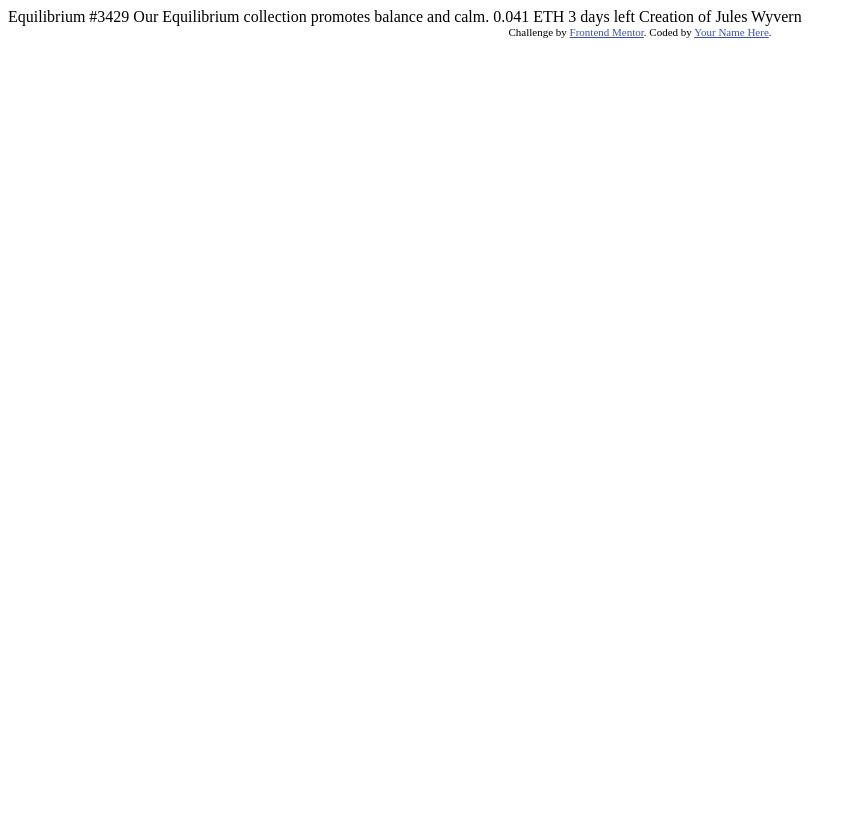
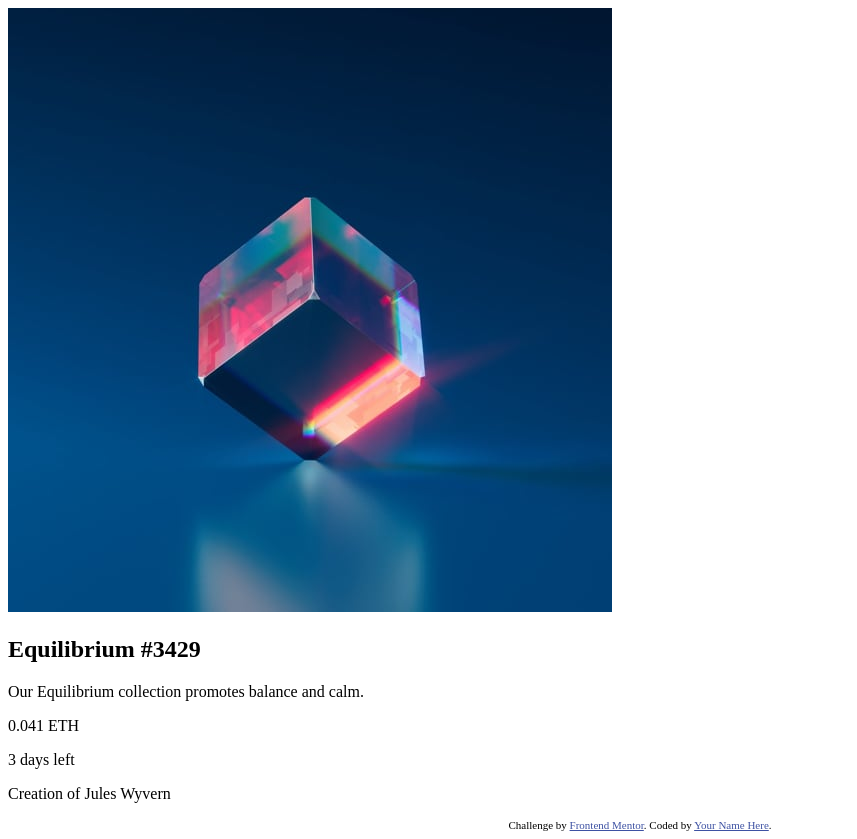
Before and after one commit to dineshsutihar/NFT-ReviewCard, a plain HTML site: page index.html in a window 1280 px wide. Shown: the whole page, without its empty margins (0-857 px from the left). Before the commit the page ends 800 px from the top, so only its background shows below. Drawn offline with Linux system fonts and the light colour scheme.

Commit message:
Add NFT preview card component to index.html

```diff
--- a/index.html
+++ b/index.html
@@ -3,31 +3,47 @@
 <head>
   <meta charset="UTF-8">
   <meta name="viewport" content="width=device-width, initial-scale=1.0"> <!-- displays site properly based on user's device -->
+  <link rel="stylesheet" href="style.css">
 
   <link rel="icon" type="image/png" sizes="32x32" href="./images/favicon-32x32.png">
 
   <title>Frontend Mentor | NFT preview card component</title>
-
-  <!-- Feel free to remove these styles or customise in your own stylesheet 👍 -->
-  <style>
-    .attribution { font-size: 11px; text-align: center; }
-    .attribution a { color: hsl(228, 45%, 44%); }
-  </style>
 </head>
 <body>
-
-  Equilibrium #3429
+<main class="container">
+  <div class="card">
+    <div class="card_image">
+      <img src="./images/image-equilibrium.jpg" alt="Equilibrium">
+    </div>
+    <div class="card_content">
+      <div class="card_content--title">
+        <h2 class="card_content--title-name">Equilibrium #3429</h2>
+      </div>
+      <p class="card__content--description">
+        Our Equilibrium collection promotes balance and calm.
+      </p>
+      <div class="card__content--price">
+        <p class="card__content--price-amount">0.041 ETH</p>
+        <p class="card__content--price-days">3 days left</p>
+      </div>
+      <div class="card__content--creator">
+        <p class="card__content--creator-name">Creation of Jules Wyvern</p>
+      </div>
+    </div>
+  </div>
+  <!-- Equilibrium #3429
 
   Our Equilibrium collection promotes balance and calm.
 
   0.041 ETH
   3 days left
 
-  Creation of Jules Wyvern
+  Creation of Jules Wyvern -->
+</main>
 
-  <div class="attribution">
+  <footer class="attribution">
     Challenge by <a href="https://www.frontendmentor.io?ref=challenge" target="_blank">Frontend Mentor</a>.
     Coded by <a href="#">Your Name Here</a>.
-  </div>
+  </footer>
 </body>
 </html>
--- /dev/null
+++ b/style.css
@@ -0,0 +1,2 @@
+.attribution { font-size: 11px; text-align: center; }
+.attribution a { color: hsl(228, 45%, 44%); }
```
